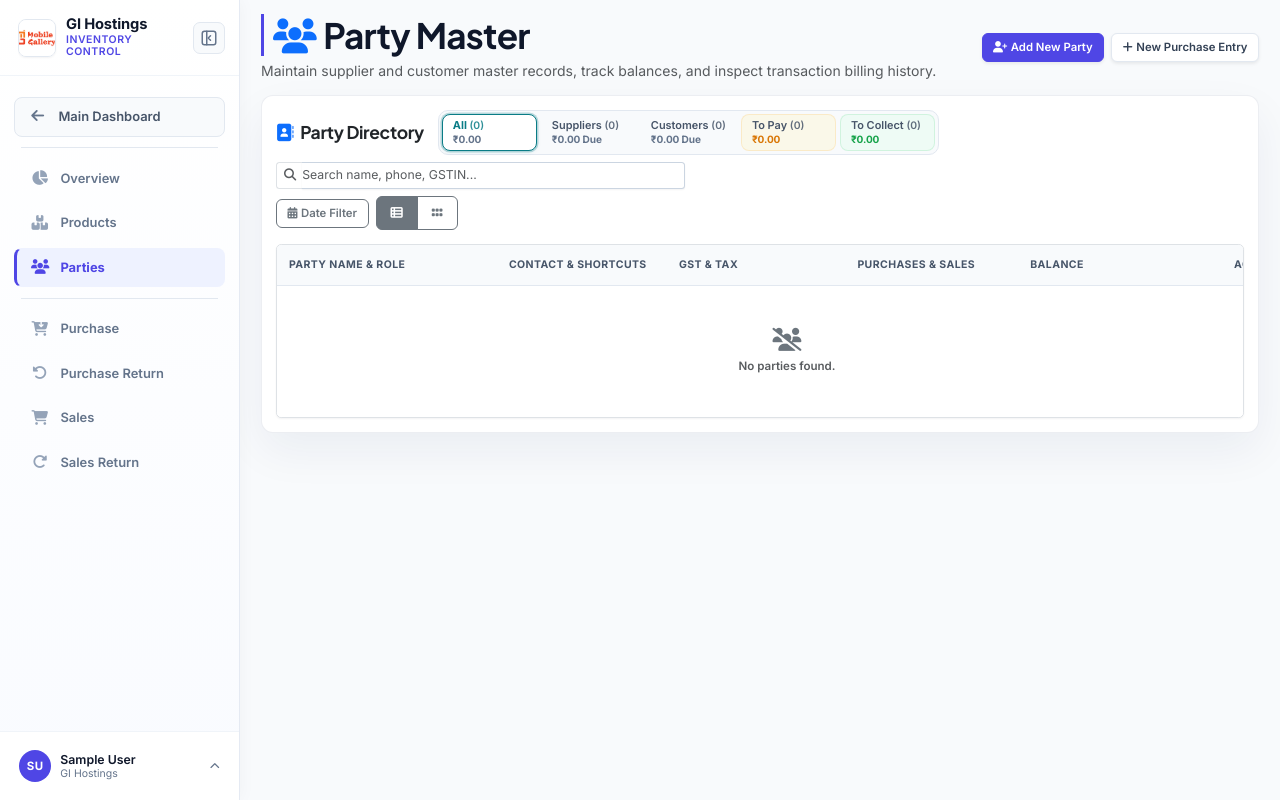
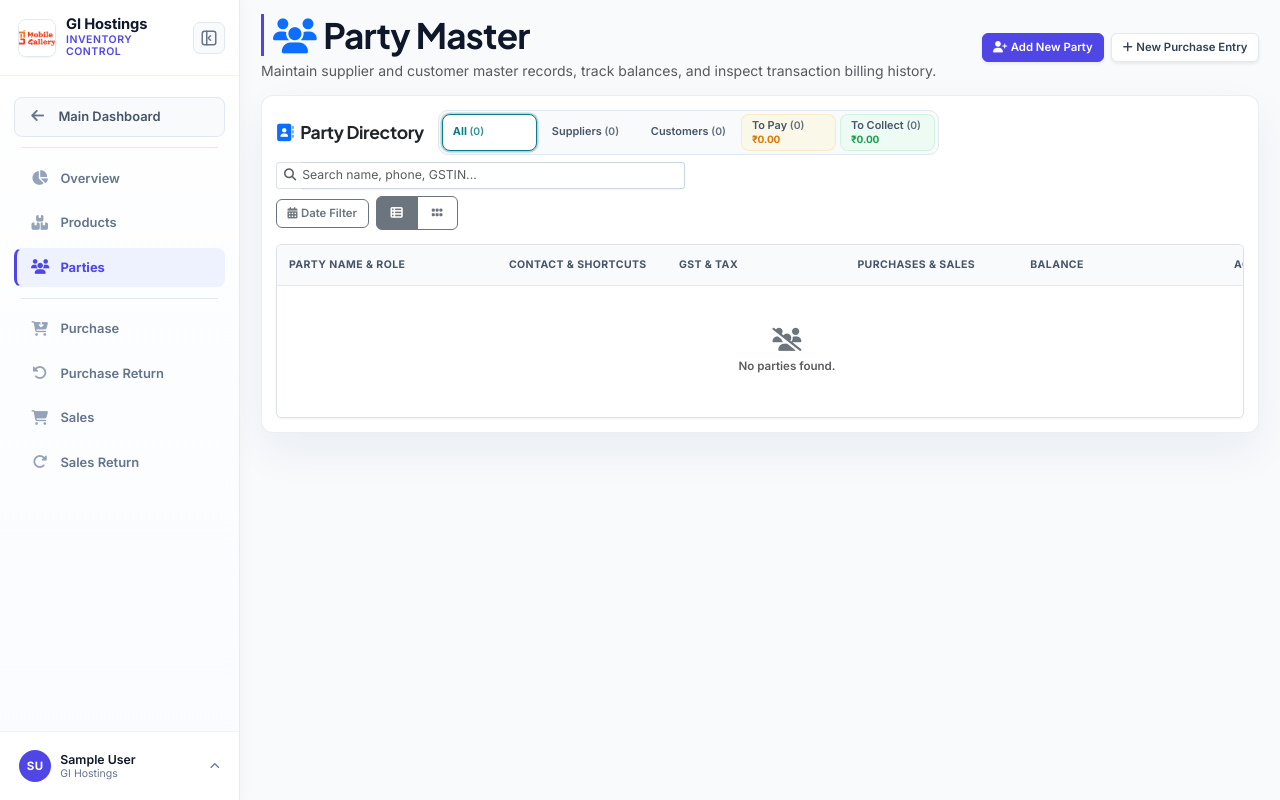
Before and after one commit to anasrawuthar-bit/botgi-project, a Django app: page /staff/inventory/parties/ in a window 1280 px wide. Run offline with Django 5.2, Linux system fonts and the light colour scheme; the visitor is signed in with stand-in values (Sample User, id 1); data comes from the database, SQL or seed files in the repository; data that the repository does not hold is empty; parts of the project's set-up code (start-up, migrations or seed data) failed here and were passed over; some libraries are stand-ins or nearby versions.

Commit message:
Remove amounts from All, Suppliers, and Customers tabs, retaining amounts only on To Pay and To Collect

```diff
--- a/job_tickets/templates/job_tickets/inventory_party_dashboard.html
+++ b/job_tickets/templates/job_tickets/inventory_party_dashboard.html
@@ -61,12 +61,6 @@
     white-space: nowrap;
     letter-spacing: -0.01em;
     margin-top: 1px;
-  }
-
-  .party-filter-btn .filter-amount-all,
-  .party-filter-btn .filter-amount-supplier,
-  .party-filter-btn .filter-amount-customer {
-    color: #64748b;
   }
 
   .party-filter-btn .filter-amount-pay {
@@ -310,37 +304,12 @@
                         <div class="party-filter-nav d-inline-flex flex-wrap" role="group" aria-label="Party status filter">
                             <button type="button" class="party-filter-btn active" data-party-filter="all" title="Show all parties">
                                 <span class="filter-btn-title">All <span class="filter-count">({{ total_parties }})</span></span>
-                                <span class="filter-btn-amount filter-amount-all">
-                                    {% if total_payable > 0 and total_receivable > 0 %}
-                                        Pay &#8377;{{ total_payable|floatformat:2 }} · Rec &#8377;{{ total_receivable|floatformat:2 }}
-                                    {% elif total_payable > 0 %}
-                                        Net Pay: &#8377;{{ total_payable|floatformat:2 }}
-                                    {% elif total_receivable > 0 %}
-                                        Net Collect: &#8377;{{ total_receivable|floatformat:2 }}
-                                    {% else %}
-                                        &#8377;0.00
-                                    {% endif %}
-                                </span>
                             </button>
                             <button type="button" class="party-filter-btn" data-party-filter="supplier" title="Filter suppliers">
                                 <span class="filter-btn-title">Suppliers <span class="filter-count">({{ supplier_count }})</span></span>
-                                <span class="filter-btn-amount filter-amount-supplier">
-                                    {% if supplier_payable > 0 %}
-                                        Pay: &#8377;{{ supplier_payable|floatformat:2 }}
-                                    {% else %}
-                                        &#8377;0.00 Due
-                                    {% endif %}
-                                </span>
                             </button>
                             <button type="button" class="party-filter-btn" data-party-filter="customer" title="Filter customers">
                                 <span class="filter-btn-title">Customers <span class="filter-count">({{ customer_count }})</span></span>
-                                <span class="filter-btn-amount filter-amount-customer">
-                                    {% if customer_receivable > 0 %}
-                                        Collect: &#8377;{{ customer_receivable|floatformat:2 }}
-                                    {% else %}
-                                        &#8377;0.00 Due
-                                    {% endif %}
-                                </span>
                             </button>
                             <button type="button" class="party-filter-btn party-filter-pay" data-party-filter="to_pay" title="Filter parties with payables">
                                 <span class="filter-btn-title">To Pay <span class="filter-count">({{ parties_with_payables }})</span></span>
```
